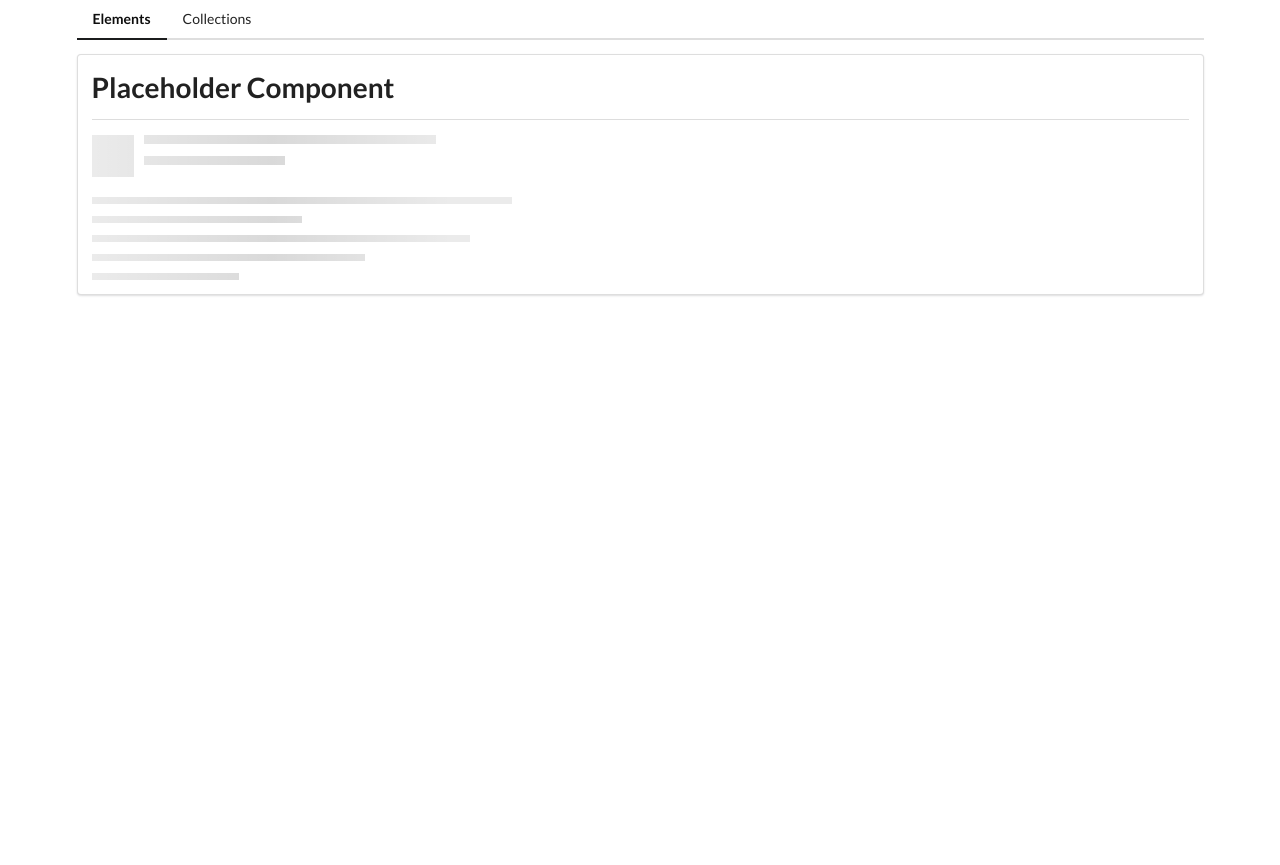
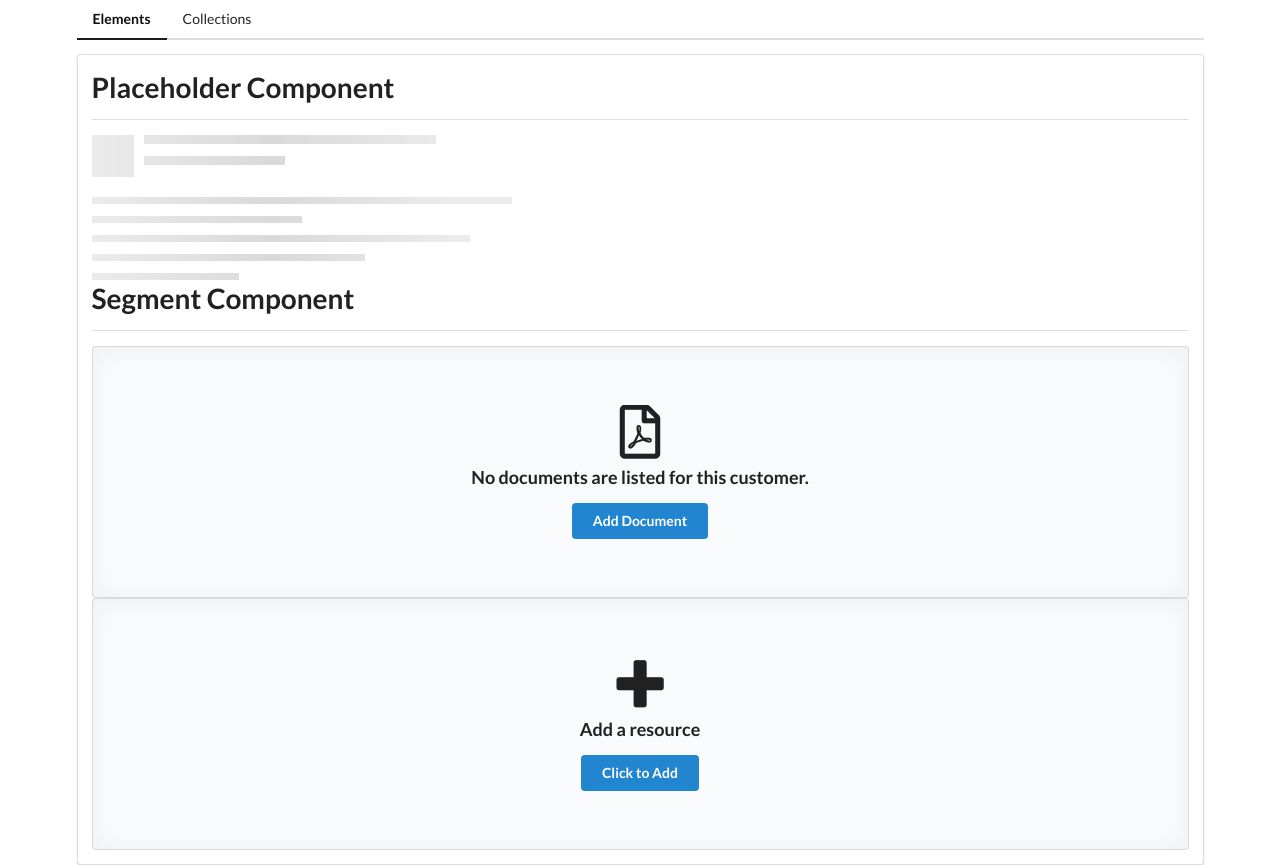
Before and after one commit to XiaozhouCui/comps, an Angular app: page /elements in a window 1280 px wide. Before the commit the page ends 800 px from the top, so only its background shows below. Built offline with nearby package versions, Linux system fonts and the light colour scheme.

Commit message:
Added shared/Divider and elements/Segment

```diff
--- a/src/app/elements/elements-home/elements-home.component.html
+++ b/src/app/elements/elements-home/elements-home.component.html
@@ -1,3 +1,16 @@
-<h1>Placeholder Component</h1>
-<div class="ui divider"></div>
+<app-divider>Placeholder Component</app-divider>
 <app-placeholder [header]="true" [lines]="5"></app-placeholder>
+
+<app-divider>Segment Component</app-divider>
+<app-segment>
+  <header>
+    <i class="pdf file outline icon"></i> No documents are listed for this
+    customer.
+  </header>
+  <button class="ui primary button">Add Document</button>
+</app-segment>
+
+<app-segment>
+  <header><i class="add icon"></i> Add a resource</header>
+  <button class="ui primary button">Click to Add</button>
+</app-segment>
--- a/src/app/elements/elements.module.ts
+++ b/src/app/elements/elements.module.ts
@@ -1,14 +1,16 @@
 import { NgModule } from '@angular/core';
 import { CommonModule } from '@angular/common';
 
+import { SharedModule } from '../shared/shared.module';
 import { ElementsRoutingModule } from './elements-routing.module';
 import { ElementsHomeComponent } from './elements-home/elements-home.component';
 import { PlaceholderComponent } from './placeholder/placeholder.component';
 import { TimesDirective } from './times.directive';
+import { SegmentComponent } from './segment/segment.component';
 
 @NgModule({
-  declarations: [ElementsHomeComponent, PlaceholderComponent, TimesDirective],
-  imports: [CommonModule, ElementsRoutingModule],
+  declarations: [ElementsHomeComponent, PlaceholderComponent, TimesDirective, SegmentComponent],
+  imports: [CommonModule, ElementsRoutingModule, SharedModule],
   exports: [],
 })
 export class ElementsModule {}
--- /dev/null
+++ b/src/app/elements/segment/segment.component.html
@@ -0,0 +1,7 @@
+<div class="ui placeholder segment">
+  <div class="ui icon header">
+    <!-- use select="..." to duplicate <ng-content></ng-content> -->
+    <ng-content select="header"></ng-content>
+  </div>
+  <ng-content></ng-content>
+</div>
--- /dev/null
+++ b/src/app/elements/segment/segment.component.ts
@@ -0,0 +1,15 @@
+import { Component, OnInit } from '@angular/core';
+
+@Component({
+  selector: 'app-segment',
+  templateUrl: './segment.component.html',
+  styleUrls: ['./segment.component.css']
+})
+export class SegmentComponent implements OnInit {
+
+  constructor() { }
+
+  ngOnInit(): void {
+  }
+
+}
--- /dev/null
+++ b/src/app/shared/divider/divider.component.html
@@ -0,0 +1,4 @@
+<h1>
+  <ng-content></ng-content>
+</h1>
+<div class="ui divider"></div>
--- /dev/null
+++ b/src/app/shared/divider/divider.component.ts
@@ -0,0 +1,12 @@
+import { Component, OnInit } from '@angular/core';
+
+@Component({
+  selector: 'app-divider',
+  templateUrl: './divider.component.html',
+  styleUrls: ['./divider.component.css'],
+})
+export class DividerComponent implements OnInit {
+  constructor() {}
+
+  ngOnInit(): void {}
+}
```
Also changed, not shown: src/app/shared/shared.module.ts (added, +10 -0 lines), src/app/elements/segment/segment.component.css (added), src/app/shared/divider/divider.component.css (added), 2 other files (tests, documents, lock files or other folders).
